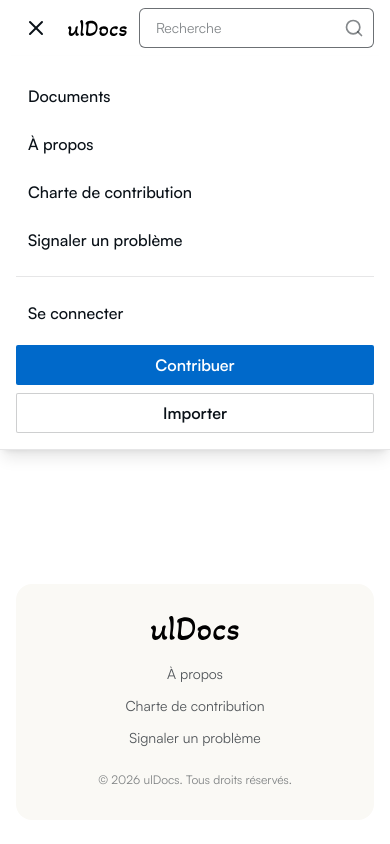
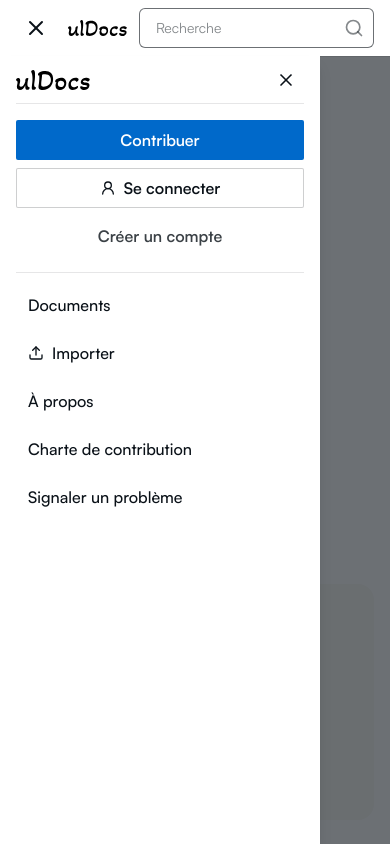
Before and after one commit to Rahim10020/uldocs.web, a Next.js app in the folder apps/web/: page /documents in a window 390 px wide. Both pictures are taken after a click on the button 36 px from the left and 28 px from the top of the page. Built offline with nearby package versions, Linux system fonts and the light colour scheme.

Commit message:
fix mobile menu open

```diff
--- /dev/null
+++ b/apps/web/components/shared/desktop-account-menu.tsx
@@ -0,0 +1,89 @@
+"use client";
+
+import { UserRound } from "lucide-react";
+import Link from "next/link";
+import { useEffect, useId, useRef, useState } from "react";
+import { routes } from "@/lib/routes";
+
+/** Menu d'authentification du header desktop. */
+export function DesktopAccountMenu() {
+  const [open, setOpen] = useState(false);
+  const menuId = useId();
+  const containerRef = useRef<HTMLFieldSetElement>(null);
+  const triggerRef = useRef<HTMLButtonElement>(null);
+
+  useEffect(() => {
+    if (!open) {
+      return;
+    }
+
+    const onPointerDown = (event: PointerEvent) => {
+      if (!containerRef.current?.contains(event.target as Node)) {
+        setOpen(false);
+      }
+    };
+    const onKeyDown = (event: KeyboardEvent) => {
+      if (event.key === "Escape") {
+        setOpen(false);
+        triggerRef.current?.focus();
+      }
+    };
+
+    document.addEventListener("pointerdown", onPointerDown);
+    document.addEventListener("keydown", onKeyDown);
+    return () => {
+      document.removeEventListener("pointerdown", onPointerDown);
+      document.removeEventListener("keydown", onKeyDown);
+    };
+  }, [open]);
+
+  return (
+    <fieldset
+      ref={containerRef}
+      className="relative"
+      aria-label="Actions de connexion"
+      onMouseEnter={() => setOpen(true)}
+      onMouseLeave={() => setOpen(false)}
+    >
+      <button
+        ref={triggerRef}
+        type="button"
+        aria-expanded={open}
+        aria-controls={menuId}
+        aria-haspopup="true"
+        onClick={() => setOpen(true)}
+        className="inline-flex h-10 items-center gap-2 rounded-md px-3 text-md font-semibold text-black-80 transition-colors hover:bg-black-5 hover:text-black focus-visible:outline-none focus-visible:ring-2 focus-visible:ring-primary-40"
+      >
+        <UserRound aria-hidden className="size-4" />
+        Se connecter
+      </button>
+
+      {open ? (
+        <div
+          id={menuId}
+          className="absolute right-0 top-full z-50 mt-1 w-64 overflow-hidden rounded-md border border-black-10 bg-white shadow-lg"
+        >
+          <p className="border-b border-black-10 px-5 py-4 text-center text-base font-semibold text-black">
+            Bienvenue sur ulDocs !
+          </p>
+          <nav aria-label="Authentification" className="flex flex-col p-2">
+            <Link
+              href={routes.login}
+              className="inline-flex items-center gap-2 rounded-sm px-3 py-2.5 text-base text-black transition-colors hover:bg-black-5 focus-visible:outline-none focus-visible:ring-2 focus-visible:ring-primary-40"
+            >
+              <UserRound aria-hidden className="size-4" />
+              Se connecter
+            </Link>
+            <Link
+              href={routes.register}
+              className="inline-flex items-center gap-2 rounded-sm px-3 py-2.5 text-base text-black transition-colors hover:bg-black-5 focus-visible:outline-none focus-visible:ring-2 focus-visible:ring-primary-40"
+            >
+              <UserRound aria-hidden className="size-4" />
+              Créer un compte
+            </Link>
+          </nav>
+        </div>
+      ) : null}
+    </fieldset>
+  );
+}
--- a/apps/web/components/shared/header.tsx
+++ b/apps/web/components/shared/header.tsx
@@ -1,6 +1,7 @@
-import { Upload, UserRound } from "lucide-react";
+import { Upload } from "lucide-react";
 import Image from "next/image";
 import Link from "next/link";
+import { DesktopAccountMenu } from "@/components/shared/desktop-account-menu";
 import { MobileMenu } from "@/components/shared/mobile-menu";
 import { ButtonLink } from "@/components/ui/button";
 import { Container } from "@/components/ui/container";
@@ -44,13 +45,7 @@
             <Upload aria-hidden className="size-4" />
             Importer
           </Link>
-          <Link
-            href={routes.login}
-            className="inline-flex h-10 items-center gap-2 rounded-md px-3 text-md font-semibold text-black-80 transition-colors hover:text-black-90 focus-visible:outline-none focus-visible:ring-2 focus-visible:ring-primary-40"
-          >
-            <UserRound aria-hidden className="size-4" />
-            Se connecter
-          </Link>
+          <DesktopAccountMenu />
           <ButtonLink href={routes.newDocument} className="ml-1 text-md">
             Contribuer
           </ButtonLink>
--- a/apps/web/components/shared/mobile-menu.tsx
+++ b/apps/web/components/shared/mobile-menu.tsx
@@ -1,6 +1,7 @@
 "use client";
 
-import { Menu, X } from "lucide-react";
+import { Menu, Upload, UserRound, X } from "lucide-react";
+import Image from "next/image";
 import Link from "next/link";
 import { usePathname } from "next/navigation";
 import { useEffect, useId, useState } from "react";
@@ -8,7 +9,7 @@
 import { MOBILE_NAV_LINKS } from "@/lib/navigation";
 import { routes } from "@/lib/routes";
 
-/** Bouton hamburger + panneau de navigation mobile. */
+/** Bouton hamburger et tiroir de navigation mobile. */
 export function MobileMenu() {
   const [open, setOpen] = useState(false);
   const pathname = usePathname();
@@ -25,6 +26,8 @@
       return;
     }
 
+    const previousOverflow = document.body.style.overflow;
+    document.body.style.overflow = "hidden";
     const onKeyDown = (event: KeyboardEvent) => {
       if (event.key === "Escape") {
         setOpen(false);
@@ -32,9 +35,13 @@
     };
 
     document.addEventListener("keydown", onKeyDown);
+    return () => {
+      document.body.style.overflow = previousOverflow;
+      document.removeEventListener("keydown", onKeyDown);
+    };
+  }, [open]);
 
-		return () => document.removeEventListener("keydown", onKeyDown);
-	}, [open]);
+  const closeMenu = () => setOpen(false);
 
   return (
     <>
@@ -44,7 +51,7 @@
         aria-label={open ? "Fermer le menu" : "Ouvrir le menu"}
         aria-expanded={open}
         aria-controls={panelId}
-				className="flex size-10 shrink-0 items-center justify-center rounded-md text-black transition-colors hover:bg-black-5 focus-visible:outline-none focus-visible:ring-2 focus-visible:ring-primary-40 lg:hidden"
+        className="relative z-20 flex size-10 shrink-0 items-center justify-center rounded-md text-black transition-colors hover:bg-black-5 focus-visible:outline-none focus-visible:ring-2 focus-visible:ring-primary-40 lg:hidden"
       >
         {open ? (
           <X aria-hidden className="size-6" />
@@ -54,48 +61,100 @@
       </button>
 
       {open ? (
-				<div
+        <>
+          <button
+            type="button"
+            aria-label="Fermer le menu"
+            onClick={closeMenu}
+            className="fixed inset-x-0 bottom-0 top-14 z-10 bg-black-60 lg:hidden"
+          />
+          <aside
             id={panelId}
-					className="absolute inset-x-0 top-full z-40 max-h-[calc(100dvh-60px)] overflow-y-auto border-b border-black-10 bg-white px-4 py-4 shadow-lg sm:px-6 lg:hidden"
+            aria-label="Navigation mobile"
+            className="fixed bottom-0 left-0 top-14 z-20 flex w-[min(20rem,85vw)] flex-col overflow-y-auto bg-white px-4 pb-6 shadow-lg lg:hidden"
           >
-					<nav aria-label="Navigation mobile" className="flex flex-col">
-						{MOBILE_NAV_LINKS.map((item) => (
+            <div className="flex h-12 shrink-0 items-center justify-between border-b border-black-10">
+              <Link
+                href={routes.home}
+                onClick={closeMenu}
+                aria-label="ulDocs — Accueil"
+              >
+                <Image
+                  src="/logo.svg"
+                  alt="ulDocs"
+                  width={92}
+                  height={25}
+                  unoptimized
+                  className="h-5 w-auto"
+                />
+              </Link>
+              <button
+                type="button"
+                aria-label="Fermer le menu"
+                onClick={closeMenu}
+                className="flex size-9 items-center justify-center rounded-md text-black transition-colors hover:bg-black-5 focus-visible:outline-none focus-visible:ring-2 focus-visible:ring-primary-40"
+              >
+                <X aria-hidden className="size-5" />
+              </button>
+            </div>
+
+            <div className="flex flex-col gap-2 border-b border-black-10 py-4">
+              <ButtonLink
+                href={routes.newDocument}
+                onClick={closeMenu}
+                className="w-full"
+              >
+                Contribuer
+              </ButtonLink>
+              <Link
+                href={routes.login}
+                onClick={closeMenu}
+                className="inline-flex h-10 items-center justify-center gap-2 rounded-xs border border-black-20 bg-white px-6 text-base font-semibold text-black transition-colors hover:bg-black-5 focus-visible:outline-none focus-visible:ring-2 focus-visible:ring-primary-40"
+              >
+                <UserRound aria-hidden className="size-4" />
+                Se connecter
+              </Link>
+              <Link
+                href={routes.register}
+                onClick={closeMenu}
+                className="inline-flex h-10 items-center justify-center rounded-xs px-6 text-base font-semibold text-black-80 transition-colors hover:bg-black-5 focus-visible:outline-none focus-visible:ring-2 focus-visible:ring-primary-40"
+              >
+                Créer un compte
+              </Link>
+            </div>
+
+            <nav className="flex flex-col py-2">
+              {MOBILE_NAV_LINKS.slice(0, 1).map((item) => (
                 <Link
                   key={item.href}
                   href={item.href}
-								onClick={() => setOpen(false)}
-								className="rounded-md px-3 py-3 text-base font-medium text-black transition-colors hover:bg-black-5 hover:text-primary"
+                  onClick={closeMenu}
+                  className="rounded-md px-3 py-3 text-base font-medium text-black transition-colors hover:bg-black-5 focus-visible:outline-none focus-visible:ring-2 focus-visible:ring-primary-40"
+                >
+                  {item.label}
+                </Link>
+              ))}
+              <Link
+                href={routes.newDocument}
+                onClick={closeMenu}
+                className="inline-flex items-center gap-2 rounded-md px-3 py-3 text-base font-medium text-black transition-colors hover:bg-black-5 focus-visible:outline-none focus-visible:ring-2 focus-visible:ring-primary-40"
+              >
+                <Upload aria-hidden className="size-4" />
+                Importer
+              </Link>
+              {MOBILE_NAV_LINKS.slice(1).map((item) => (
+                <Link
+                  key={item.href}
+                  href={item.href}
+                  onClick={closeMenu}
+                  className="rounded-md px-3 py-3 text-base font-medium text-black transition-colors hover:bg-black-5 focus-visible:outline-none focus-visible:ring-2 focus-visible:ring-primary-40"
                 >
                   {item.label}
                 </Link>
               ))}
             </nav>
-
-					<div className="mt-3 flex flex-col gap-2 border-t border-black-10 pt-3">
-						<Link
-							href={routes.login}
-							onClick={() => setOpen(false)}
-							className="rounded-md px-3 py-3 text-base font-medium text-black transition-colors hover:bg-black-5 hover:text-primary"
-						>
-							Se connecter
-						</Link>
-						<ButtonLink
-							href={routes.newDocument}
-							onClick={() => setOpen(false)}
-							className="w-full"
-						>
-							Contribuer
-						</ButtonLink>
-						<ButtonLink
-							href={routes.newDocument}
-							onClick={() => setOpen(false)}
-							variant="secondary"
-							className="w-full"
-						>
-							Importer
-						</ButtonLink>
-					</div>
-				</div>
+          </aside>
+        </>
       ) : null}
     </>
   );
```
Lines whose indentation alone changed are shown as unchanged.
